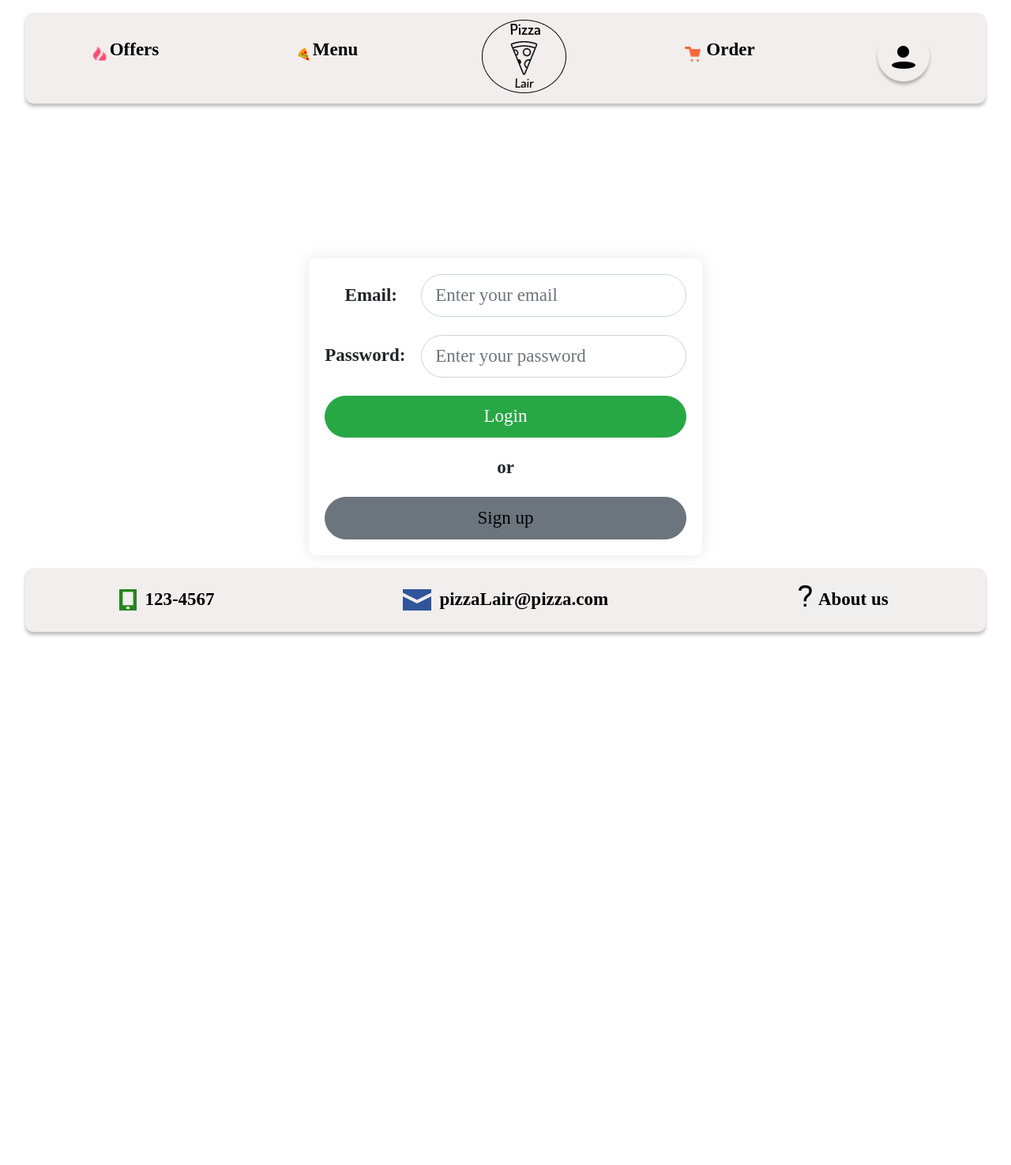
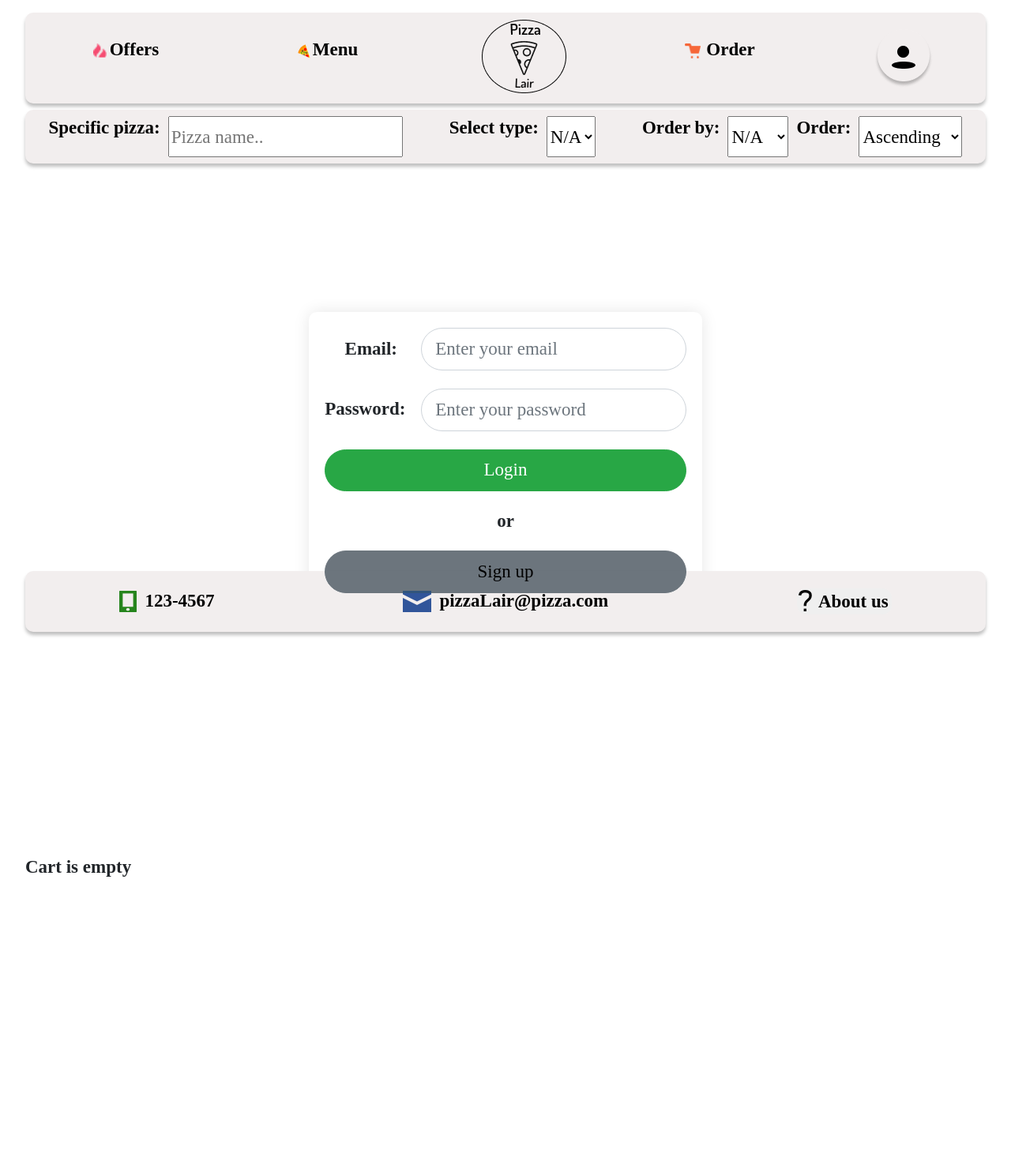
Before and after one commit to bjarkiivars/CandyQueen, a Django app: page /user/ in a window 1280 px wide. Shown: the top 1475 px of the page at 79% size. Before the commit the page ends 806 px from the top, so only its background shows below. Run offline with Django 4.2, Linux system fonts and the light colour scheme; some libraries are stand-ins or nearby versions.

Commit message:
offer functionality and cart functionality

```diff
--- a/pizzafront/templates/index.html
+++ b/pizzafront/templates/index.html
@@ -48,10 +48,8 @@
                 </a>
             </div>
             <div id="navOrder">
-                <a href="/order/">
                 <img class="CartIcon" src="{% static 'img/CartIcon.png' %}" alt="Image of a cart">
                 <p>Order</p>
-                </a>
             </div>
             <div id="navUser">
                 <a href="/user/">
@@ -59,7 +57,6 @@
                 </a>
             </div>
             <!-- if Pizza ..-->
-
         </div>
         <div id="filter">
             <div id="filterSearch">
@@ -98,7 +95,30 @@
              <!-- Login form -->
              {% block logincontainer %}
              {% endblock %}
-
+            <!-- only visible when the user clicks the cart -->
+            <div id="cart">
+                <!-- populate the Cart -->
+                {% if cart %}
+                    {% for item in cart %}
+                        <div class="cart" data-creation="{{ item.created_at }}" data-sum="{{ item.cart_sum }}">
+                            <p>Cart Created at: {{ item.created_at }}</p>
+                            <p>Amount: {{ item.cart_sum }}$</p>
+                            {% if item.pizza.all %}
+                                {% for pizza in item.pizza.all %}
+                                    <div class="pizzaCart" data-name="{{ pizza.name }}" data-price="{{ pizza.price }}">
+                                        <p>{{ pizza.name }}</p>
+                                        <p>{{ pizza.price }}$</p>
+                                    </div>
+                                {% endfor %}
+                            {% else %}
+                                <p>No items in the cart</p>
+                            {% endif %}
+                        </div>
+                    {% endfor %}
+                {% else %}
+                    <p>Cart is empty</p>
+                {% endif %}
+            </div>
             <div id="menu">
                 <!-- Populates the pizzas from the view. -->
                 {% for unit in pizza_data %}
@@ -121,14 +141,13 @@
 
                         <div class="pizzatext">
                             <p> {{ unit.pizza.name }} </p>
-                            <p></p>
                             <!-- We call the pizzatype from the view to get specific types of pizzas. -->
                             {% for type in pizzatype %}
+                                {% if type.id == unit.pizza.pizza_type_id %}
                                     <div class="pizzaType" data-type="{{ type.name_display }}" data-id="{{ type.id }}">
-                                    {% if type.id == unit.pizza_type_id %}
                                         <p class="{{ type.name_display }}"> {{ type.name_display }} </p>
+                                    </div>
                                 {% endif %}
-                                </div>
                             {% endfor %}
                         </div>
 
@@ -136,12 +155,14 @@
                     </div>
                 {% endfor %}
             </div>
-            <div id="offer">
+            <div id="offers">
                 <!-- .... -->
-                {% for unit in offer %}
-                    <div class="offers" data-name="{{unit.offer_name}}" data-img="{{ unit.offer_image }}" data-id="{{ unit.id }}">
+                {% for unit in offers %}
+                    <div class="offer" data-name="{{unit.offer_name}}" data-img="{{ unit.offer_image }}" data-id="{{ unit.id }}">
                         <img class="offerimg" src="" alt="offer(s)" id="offerimg-{{ unit.id }}">
+                        <div class="pizzatext">
                             <p>{{ unit.offer_name }}</p>
+                        </div>
                         <p>{{ unit.offer_price }}$</p>
                     </div>
                 {% endfor %}
@@ -163,7 +184,7 @@
             </p>
             <button id="pizzaAbout">
                 <img class="QuestionIcon" src="{% static 'img/QuestionIcon.png' %}" alt="Question Icon">
-                <p>About us</p>
+                About us
             </button>
         </div>
     </body>
--- a/pizzafront/urls.py
+++ b/pizzafront/urls.py
@@ -8,5 +8,5 @@ urlpatterns = [
     path('user/', views.userlogin),
     path('register/', views.getPizza, name='register'), # Temporary for TESTING purposes
     path('menu/addToCart/<int:pizza_id>/<int:user_id>/', views.addToCart, name='addToCart'),
-    path('menu/addToCart/<int:pizza_id>/<int:user_id>/cart/', views.cart)
+    path('menu/<int:user_id>/cart/', views.cart)
 ]
--- a/pizzafront/views.py
+++ b/pizzafront/views.py
@@ -1,7 +1,7 @@
 from django.shortcuts import render, redirect
 from django.contrib import messages
 from pizzafront.models import *
-
+from django.http import HttpResponse
 from django.contrib.auth import authenticate, login
 from django.contrib.auth.forms import AuthenticationForm
 
@@ -33,8 +33,32 @@ def getPizza(request):
 
 
 def getOffers(request):
-    response = Offer.objects.all()
-    return render(request, 'index.html', {'offer': list(response)})
+
+    offers = Offer.objects.all()
+    pizzas = Pizza.objects.all()
+    pizza_type = PizzaType.objects.all()
+
+    # getting all the toppings for each pizza
+    pizza_data = []
+    for pizza in pizzas:
+        toppings = pizza.topping.all()
+        pizza_data.append({
+            'pizza': pizza,
+            'toppings': toppings
+        })
+
+    # Extracting the human-readable string for pizza types.
+    for typeOfPizza in pizza_type:
+        typeOfPizza.name_display = typeOfPizza.get_name_display()
+
+    # The data that is sent to the index html
+    context = {
+        'offers': list(offers),
+        'pizza_data': pizza_data,
+        'pizzatype': list(pizza_type)
+    }
+
+    return render(request, 'index.html', context)
 
 
 def userlogin(request):
@@ -74,24 +98,19 @@ def addToCart(request, pizza_id, user_id):
 
     cart.cart_sum += pizza.price
     cart.save()
-
-    return redirect('cart/')
+    success = 'Added successfully to cart'
+    return HttpResponse(success)
 
 
-def cart(request, pizza_id, user_id):
-    # retrieve the pizza object from the pizza_id param
-    pizza = Pizza.objects.get(id=pizza_id)
-    # retrieve the user's cart
+def cart(request, user_id):
     user = User.objects.get(id=user_id)
 
-    # retrieve the items in the cart
-    pizzas = cart.pizza.all()
-    #offers = cart.offer.all()
+    cart = Cart.objects.filter(user=user).prefetch_related('pizza')
+
+    print(f"cart: {cart}")
 
     context = {
-        'pizzas': pizzas,
-        'cart_sum': cart.cart_sum,
+        'cart': cart
+    }
 
-    }
-    # 'offers': offers,
     return render(request, 'index.html', context)
--- a/static/css/style.css
+++ b/static/css/style.css
@@ -58,21 +58,21 @@ html, body {
     width: 17px;
     height: 18.9px;
     margin-right: 4px;
-    margin-bottom: 10px;
+    margin-bottom: 18px;
 }
 
 #navigation img.CartIcon {
     width: 20px;
     height: 18.9px;
     margin-right: 7px;
-    margin-bottom: 10px;
+    margin-bottom: 18px;
 }
 
 #navigation img.MenuIcon {
     width: 18px;
     height: 20px;
     margin-right: 2px;
-    margin-bottom: 10px;
+    margin-bottom: 18px;
     transform: scaleX(-1);
 }
 
@@ -91,7 +91,7 @@ html, body {
 }
 
 /* For each offer in the content body */
-.offers {
+.offer {
     flex-basis: calc(33.33% - 20px);
     box-sizing: border-box;
     padding: 10px;
@@ -117,9 +117,12 @@ html, body {
 
 .pizzatext {
     display: flex;
-    justify-content: space-around;
-    /*display: grid;*/
-    /*grid-template-columns: 50% 25% 25%;*/
+    justify-content: space-between;
+    height: 35px;
+}
+
+.pizzaType {
+    margin-left: auto;
 }
 
 .Spicy {
@@ -134,7 +137,7 @@ html, body {
     position: relative;
     width: 100%;
     height: 0;
-    padding-top: calc(100% * (100 / 250));
+    padding-top: calc(100% * (100 / 175));
 }
 
 .menuimg {
@@ -250,9 +253,9 @@ html, body {
     width: 95%;
     right: 2.5%;
     border-radius: 10px;
-    box-shadow: 0px 4px 4px rgba(0, 0, 0, 0.25);
+    box-shadow: 0 4px 4px rgba(0, 0, 0, 0.25);
     z-index: 100;
-    bottom: 0%;
+    bottom: 0;
 }
 
 #footer div, #navigation div {
--- a/static/js/app.js
+++ b/static/js/app.js
@@ -5,7 +5,8 @@ document.addEventListener('DOMContentLoaded', function() {
     const pizzaContainer = $('#menu');
     // Select all pizzas, with the class .pizza
     const pizzaList = document.querySelectorAll('.pizza');
-
+    // Select all pizzas, with the class .pizza
+    const offerList = document.querySelectorAll('.offer');
 
     /* ----------------------------------Display Pizza----------------------------------------- */
 
@@ -28,13 +29,19 @@ document.addEventListener('DOMContentLoaded', function() {
     /* ----------------------------------Display Offer----------------------------------------- */
 
     // Retrieve Each offer image from the Content body to be able to display the offers.
-    const offerList = document.querySelectorAll('.offers');
+    offerList.forEach((offer) => {
+       // Onclick Event for each pizza, to trigger choose offer:
+        // Set the 'hover' effect on the offer
+        offer.style.cursor = 'pointer';
 
-    offerList.forEach((offer) => {
-       const img = offer.dataset.img;
-       const id = offer.dataset.id;
-       const offerImgEl = offer.querySelector(`#offerimg-${id}`);
-       offerImgEl.src = `/static/img/${img}`;
+        offer.onclick = () => {
+            chooseOffer(offer);
+        }
+
+        const img = offer.dataset.img;
+        const id = offer.dataset.id;
+        const offerImgEl = offer.querySelector(`#offerimg-${id}`);
+        offerImgEl.src = `/static/img/${img}`;
     });
 
     /* ----------------------------------Display Pages----------------------------------------- */
@@ -426,7 +433,6 @@ document.addEventListener('DOMContentLoaded', function() {
         $("#filter").show();
 
         pizzaContainer.empty();
-        pizzaContainer.empty();
         pizzaContainer.append(pizzaList);
     }
 
@@ -483,5 +489,55 @@ document.addEventListener('DOMContentLoaded', function() {
         return cookieValue;
     }
 
+    /* ----------------------------------Display Cart----------------------------------------- */
+
+    const cartEl = document.getElementById('navOrder');
+
+    // Make the div hoverable
+    cartEl.style.cursor = 'pointer';
+    // Onclick we display the cart
+    cartEl.onclick = () => {
+        if($(cartIdEl).is(":hidden")) {
+            $(cartIdEl).show("slow");
+        } else {
+            $(cartIdEl).hide("slow");
+        }
+
+        displayCart();
+    }
+
+    const displayCart = () => {
+        const cartContainer = document.querySelectorAll('.cart .pizzaCart');
+
+        cartContainer.forEach((item) => {
+
+        });
+    }
 
 });
+
+            /* ----------------------------------Use offer----------------------------------------- */
+    const chooseOffer = (offer) => {
+        // Start by emptying the contentBody
+        choosePizza()
+
+        // Retrieve the addToCart button element
+        // const addCartEl = document.getElementById('addToCart');
+        // addCartEl.onclick = () => {
+        //    addToCart(offer);
+        //}
+
+    }
+
+        const choosePizza = () => {
+        $("#offers").hide()
+        $("#menu").show()
+        populatePizzas()
+    }
+
+    const populateOffers = () => {
+        offerContainer.empty();
+        offerContainer.append(offerList);
+    }
+
+});
```
Lines whose indentation alone changed are shown as unchanged.
